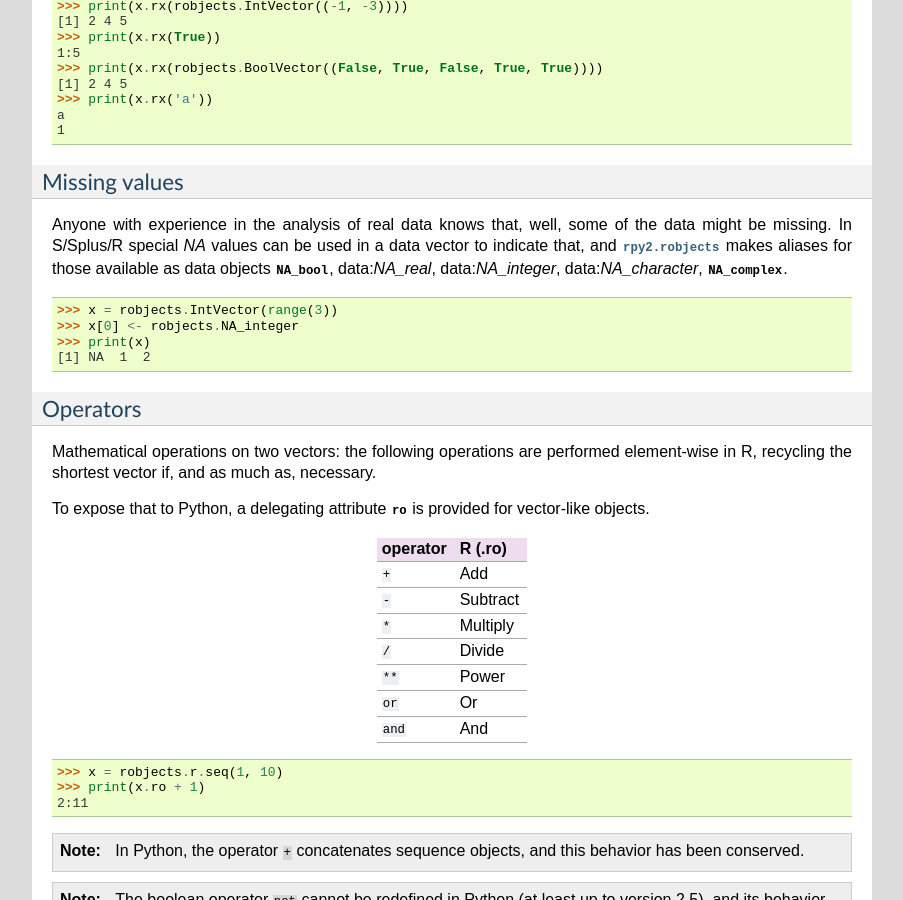
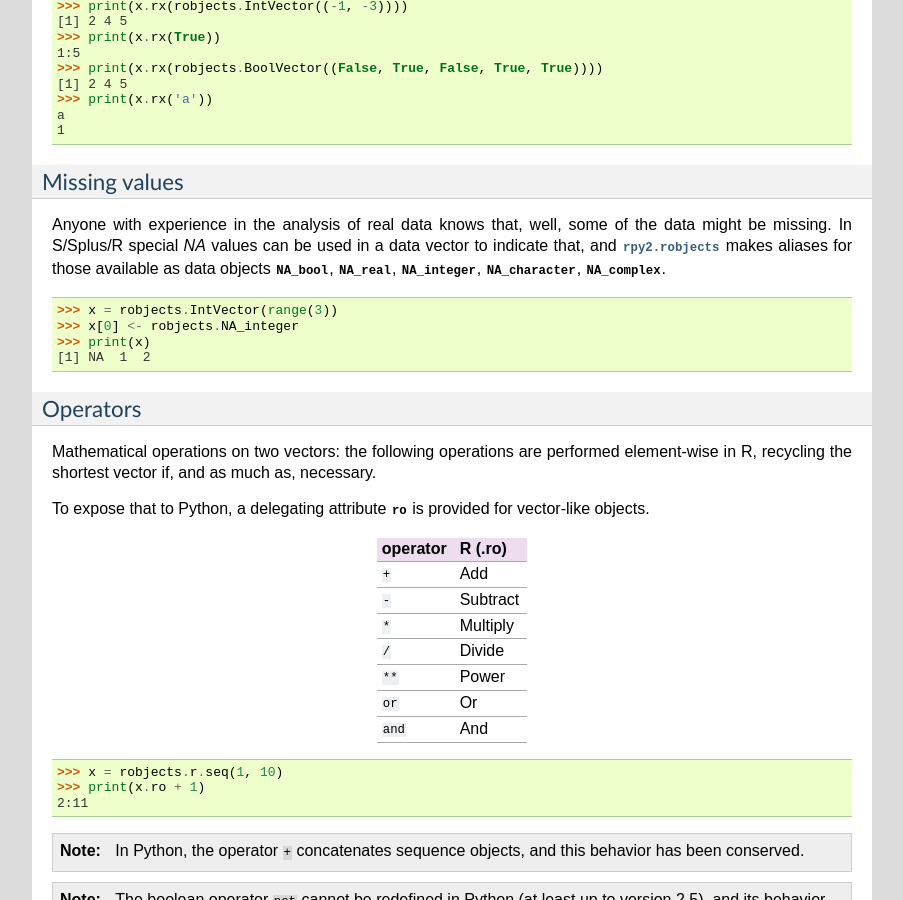
Before and after one commit to rpy2/rpy2, a Sphinx documentation site: the page built from doc/source/robjects.rst, in a window 1280 px wide and 900 px high, scrolled down 5470 px. Shown: the whole window, without its empty margins (198-1101 px from the left). Built offline with Sphinx 7.4.7, drawn with Linux system fonts in a browser that asks for light colours; formulas are drawn with MathJax 3.

Commit message:
missing ':' in inline markup

```diff
--- a/doc/source/robjects.rst
+++ b/doc/source/robjects.rst
@@ -374,8 +374,8 @@ Missing values
 Anyone with experience in the analysis of real data knows that, well,
 some of the data might be missing. In S/Splus/R special *NA* values can be used
 in a data vector to indicate that, and :mod:`rpy2.robjects` makes aliases for
-those available as data objects :data:`NA_bool`, data:`NA_real`, data:`NA_integer`,
-data:`NA_character`, :data:`NA_complex`.
+those available as data objects :data:`NA_bool`, :data:`NA_real`, :data:`NA_integer`,
+:data:`NA_character`, :data:`NA_complex`.
 
 >>> x = robjects.IntVector(range(3))
 >>> x[0] <- robjects.NA_integer
```
